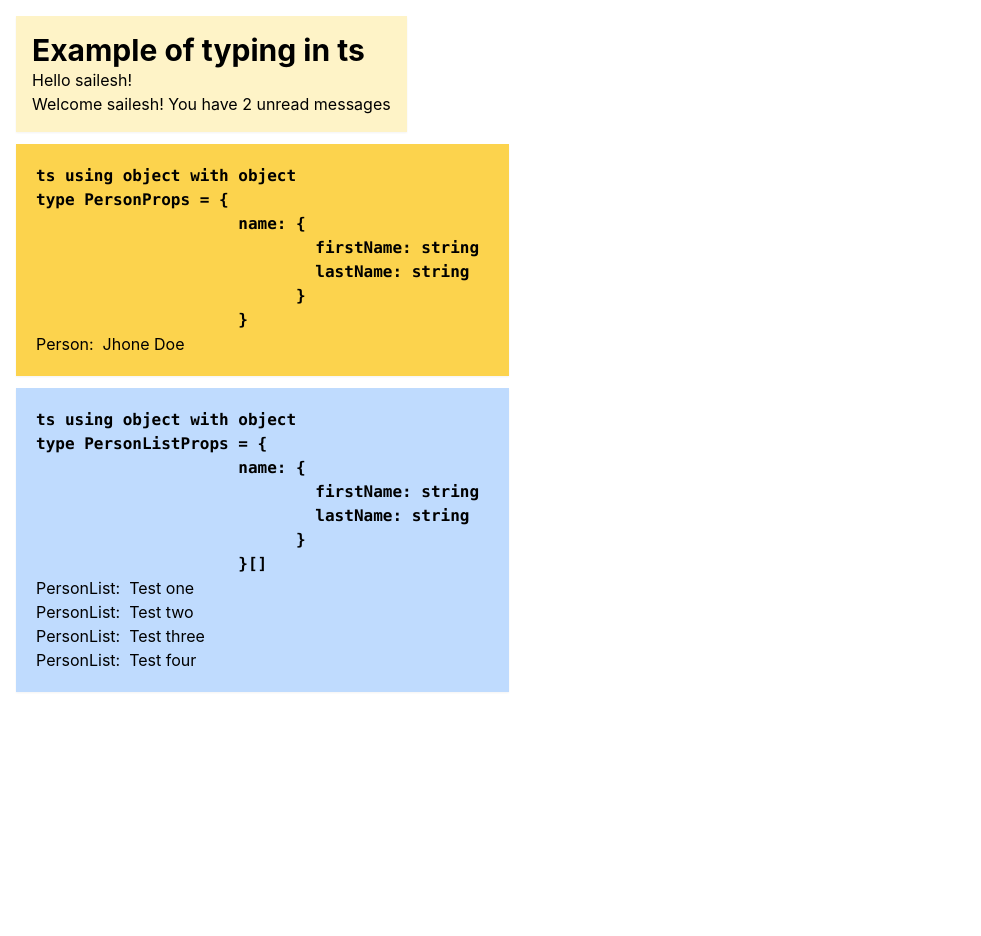
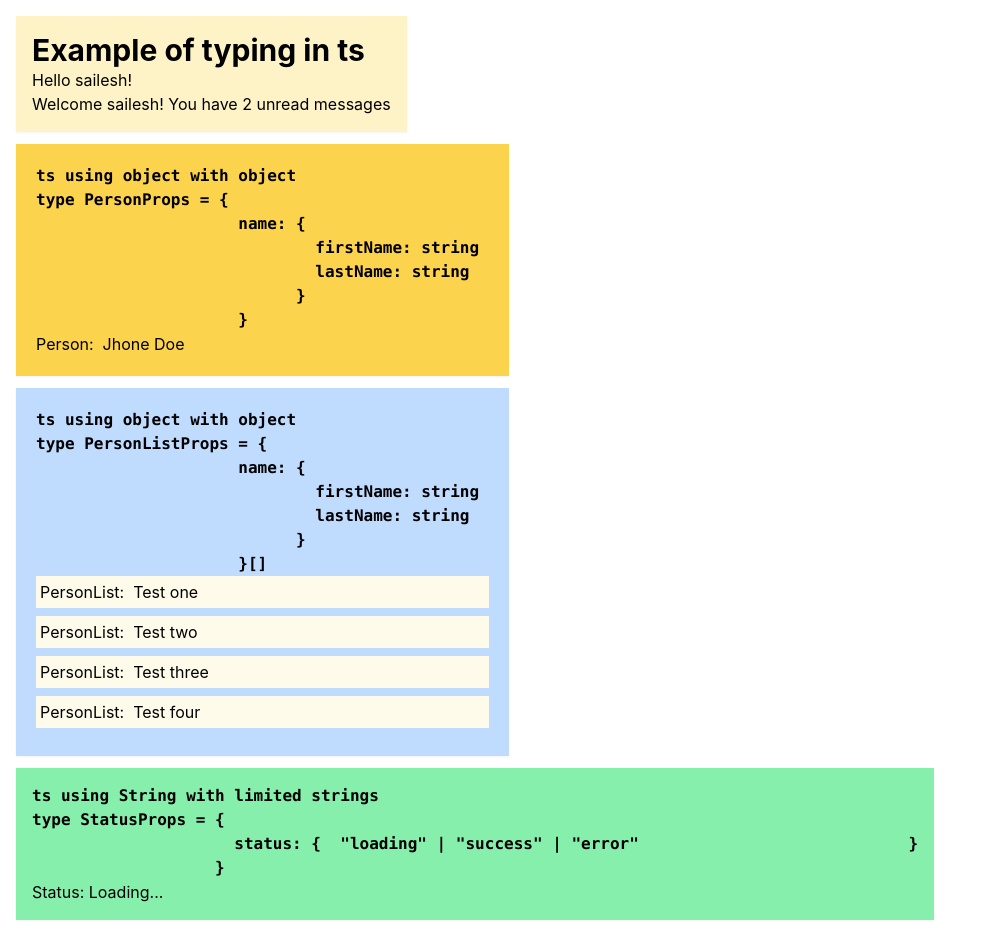
Before and after one commit to sailestha28/React_app_with_typescript, a React (Create React App) app: page / in a window 1280 px wide. Shown: the whole page, without its empty margins (0-981 px from the left). Before the commit the page ends 800 px from the top, so only its background shows below. Built offline with nearby package versions, Linux system fonts and the light colour scheme.

Commit message:
learning: passes string specified in typescipt

```diff
--- a/src/App.tsx
+++ b/src/App.tsx
@@ -2,6 +2,7 @@ import "./css/global.css";
 import Greet from "./components/Greet";
 import Person from "./components/Person";
 import PersonList from "./components/PersonList";
+import Status from "./components/Status";
 
 
 function App() {
@@ -16,17 +17,17 @@ function App() {
             firstName: "Test",
             lastName: "one"
         },
-         {
+        {
             id: 1,
             firstName: "Test",
             lastName: "two"
         },
-         {
+        {
             id: 2,
             firstName: "Test",
             lastName: "three"
         },
-         {
+        {
             id: 3,
             firstName: "Test",
             lastName: "four"
@@ -37,6 +38,7 @@ function App() {
             <Greet name="sailesh" isLoggedIn={true} messageCount={2}/>
             <Person name={personName}/>
             <PersonList nameLists={personList}/>
+            <Status status="loading"/>
         </div>
     );
 }
--- a/src/components/PersonList.tsx
+++ b/src/components/PersonList.tsx
@@ -19,8 +19,9 @@ const PersonList = (props: PersonListProps) => {
                         '                           }\n' +
                         '                     }[]'}
                     </pre>
+                    <div className="space-y-2">
                         {props.nameLists.map((item: any, i) => (
-                            <div key={i}>
+                                <div key={i} className="bg-amber-50 p-1 ">
                                     <h2 className="text-2xl"></h2>
                                     <p>
                                         PersonList: &nbsp;
@@ -31,7 +32,7 @@ const PersonList = (props: PersonListProps) => {
                         )}
                         <div>
                         </div>
-
+                    </div>
                 </div>
             </div>
         </div>
--- /dev/null
+++ b/src/components/Status.tsx
@@ -0,0 +1,37 @@
+import {useEffect, useState} from "react";
+import React from "react";
+
+type StatusProps = {
+    status: 'loading' | 'success' | 'error'
+}
+
+const Status = (props: StatusProps) => {
+    const [message, setMessage] = useState('')
+    useEffect(() => {
+        if (props.status === 'loading') {
+            setMessage('Loading...')
+        } else if (props.status === 'success') {
+            setMessage('Data fetch Successfully')
+        } else {
+            setMessage('Error fetching data')
+        }
+    }, [props.status]);
+
+
+    return (
+        <div className="bg-green-300 p-4 shadow-sm inline-flex flex-col">
+        <pre className="font-bold ">
+                    ts using String with limited strings <br/>
+                      type StatusProps = {'{\n' +
+            '                     status: {  "loading" | "success" | "error" ' +
+            '                           }\n' +
+            '                   }'}
+              </pre>
+            <h3>
+                Status: {message}
+            </h3>
+        </div>
+    )
+}
+
+export default Status
```
Lines whose indentation alone changed are shown as unchanged.
